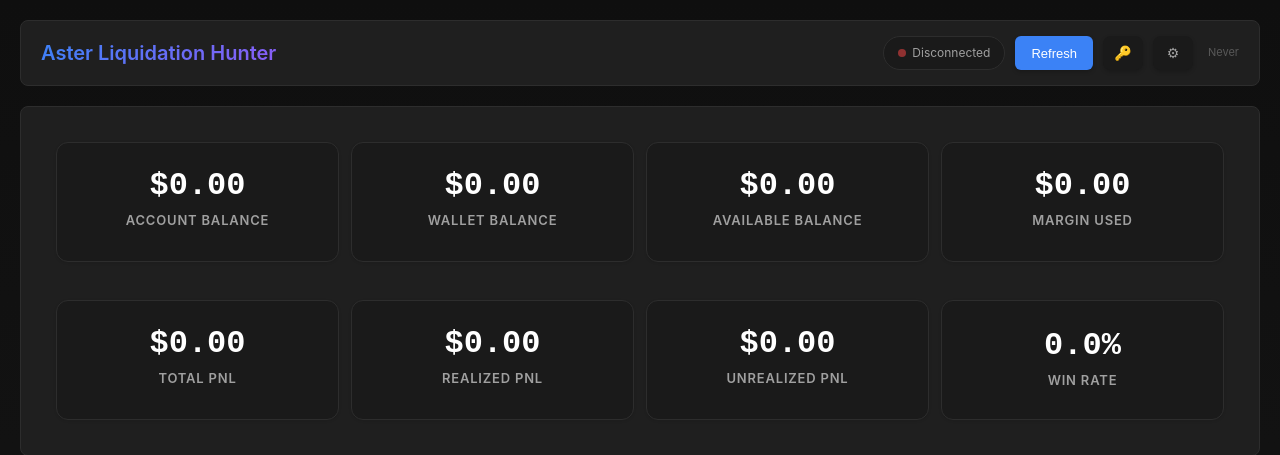
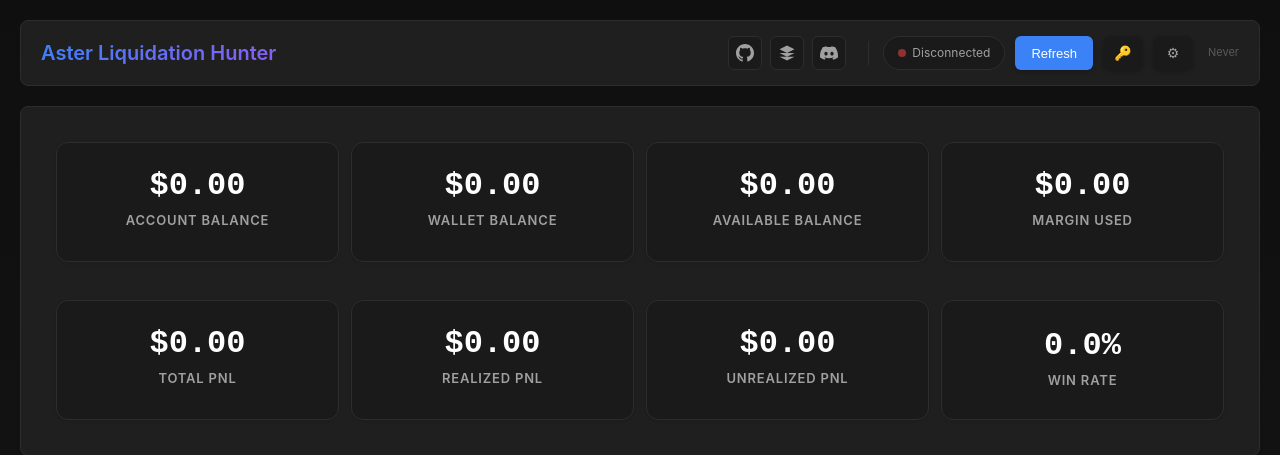
Before and after one commit to virajsoni06/aster_lick_hunter, a Flask app: page / in a window 1280 px wide. Shown: the top 455 px of the page. Run offline with Flask 3, Linux system fonts and the light colour scheme; data that the repository does not hold is empty.

Commit message:
feat: add header social links for GitHub, Aster DEX, and Discord
- Add CSS styles (.header-links, .header-link, .header-divider) to dashboard.css for link buttons and divider
- Update index.html header with social/links section containing external platform links with SVG icons
- Enables quick access to project repository, referral support, and community discord for better user engagement

```diff
--- a/static/css/dashboard.css
+++ b/static/css/dashboard.css
@@ -141,6 +141,47 @@ body {
     50% { opacity: 0.5; }
 }
 
+/* Header Links */
+.header-links {
+    display: flex;
+    align-items: center;
+    gap: 8px;
+    margin-right: 8px;
+}
+
+.header-link {
+    display: flex;
+    align-items: center;
+    justify-content: center;
+    width: 34px;
+    height: 34px;
+    background: var(--bg-secondary);
+    border: 1px solid var(--border-color);
+    border-radius: 6px;
+    color: var(--text-secondary);
+    text-decoration: none;
+    transition: all 0.2s;
+}
+
+.header-link:hover {
+    background: var(--bg-hover);
+    color: var(--text-primary);
+    border-color: var(--accent-primary);
+    transform: translateY(-1px);
+}
+
+.header-link svg {
+    width: 18px;
+    height: 18px;
+}
+
+.header-divider {
+    width: 1px;
+    height: 24px;
+    background: var(--border-color);
+    margin: 0 4px;
+}
+
 
 /* Focused Dashboard Layout */
 .dashboard-layout {
--- a/templates/index.html
+++ b/templates/index.html
@@ -14,6 +14,25 @@
         <header class="header">
             <h1>Aster Liquidation Hunter</h1>
             <div class="header-right">
+                <!-- Social/Platform Links -->
+                <div class="header-links">
+                    <a href="https://github.com/CryptoGnome/aster_lick_hunter" target="_blank" class="header-link" title="GitHub">
+                        <svg width="20" height="20" viewBox="0 0 24 24" fill="currentColor">
+                            <path d="M12 0c-6.626 0-12 5.373-12 12 0 5.302 3.438 9.8 8.207 11.387.599.111.793-.261.793-.577v-2.234c-3.338.726-4.033-1.416-4.033-1.416-.546-1.387-1.333-1.756-1.333-1.756-1.089-.745.083-.729.083-.729 1.205.084 1.839 1.237 1.839 1.237 1.07 1.834 2.807 1.304 3.492.997.107-.775.418-1.305.762-1.604-2.665-.305-5.467-1.334-5.467-5.931 0-1.311.469-2.381 1.236-3.221-.124-.303-.535-1.524.117-3.176 0 0 1.008-.322 3.301 1.23.957-.266 1.983-.399 3.003-.404 1.02.005 2.047.138 3.006.404 2.291-1.552 3.297-1.23 3.297-1.23.653 1.653.242 2.874.118 3.176.77.84 1.235 1.911 1.235 3.221 0 4.609-2.807 5.624-5.479 5.921.43.372.823 1.102.823 2.222v3.293c0 .319.192.694.801.576 4.765-1.589 8.199-6.086 8.199-11.386 0-6.627-5.373-12-12-12z"/>
+                        </svg>
+                    </a>
+                    <a href="https://www.asterdex.com/en/referral/3TixB2" target="_blank" class="header-link" title="Aster DEX - Support Development">
+                        <svg width="20" height="20" viewBox="0 0 24 24" fill="currentColor">
+                            <path d="M12 2L2 7l10 5 10-5-10-5zM2 17l10 5 10-5M2 12l10 5 10-5"/>
+                        </svg>
+                    </a>
+                    <a href="https://discord.gg/P8Ev3Up" target="_blank" class="header-link" title="Discord Community">
+                        <svg width="20" height="20" viewBox="0 0 24 24" fill="currentColor">
+                            <path d="M20.317 4.37a19.791 19.791 0 0 0-4.885-1.515a.074.074 0 0 0-.079.037c-.21.375-.444.864-.608 1.25a18.27 18.27 0 0 0-5.487 0a12.64 12.64 0 0 0-.617-1.25a.077.077 0 0 0-.079-.037A19.736 19.736 0 0 0 3.677 4.37a.07.07 0 0 0-.032.027C.533 9.046-.32 13.58.099 18.057a.082.082 0 0 0 .031.057a19.9 19.9 0 0 0 5.993 3.03a.078.078 0 0 0 .084-.028a14.09 14.09 0 0 0 1.226-1.994a.076.076 0 0 0-.041-.106a13.107 13.107 0 0 1-1.872-.892a.077.077 0 0 1-.008-.128a10.2 10.2 0 0 0 .372-.292a.074.074 0 0 1 .077-.01c3.928 1.793 8.18 1.793 12.062 0a.074.074 0 0 1 .078.01c.12.098.246.198.373.292a.077.077 0 0 1-.006.127a12.299 12.299 0 0 1-1.873.892a.077.077 0 0 0-.041.107c.36.698.772 1.362 1.225 1.993a.076.076 0 0 0 .084.028a19.839 19.839 0 0 0 6.002-3.03a.077.077 0 0 0 .032-.054c.5-5.177-.838-9.674-3.549-13.66a.061.061 0 0 0-.031-.03zM8.02 15.33c-1.183 0-2.157-1.085-2.157-2.419c0-1.333.956-2.419 2.157-2.419c1.21 0 2.176 1.096 2.157 2.42c0 1.333-.956 2.418-2.157 2.418zm7.975 0c-1.183 0-2.157-1.085-2.157-2.419c0-1.333.955-2.419 2.157-2.419c1.21 0 2.176 1.096 2.157 2.42c0 1.333-.946 2.418-2.157 2.418z"/>
+                        </svg>
+                    </a>
+                </div>
+                <div class="header-divider"></div>
                 <div id="loading-indicator" class="loading-indicator" style="display: none;">
                     <div class="spinner"></div>
                     <span>Syncing...</span>
```
